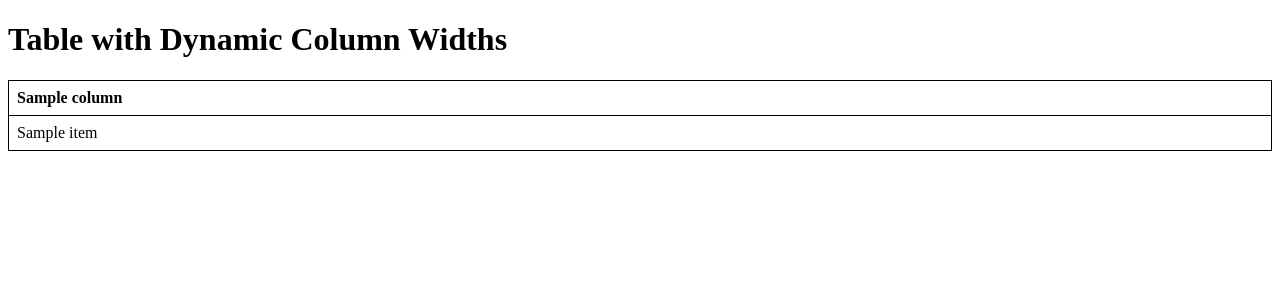
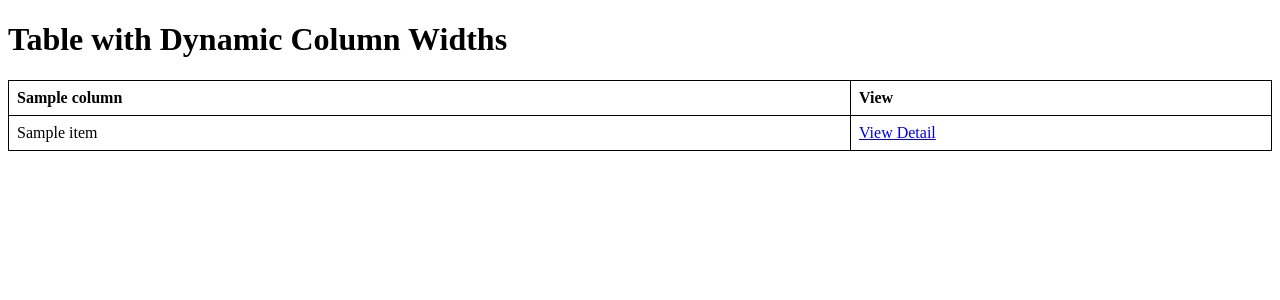
Before and after one commit to andrewcgaitskell/python_flask_charting, a Flask app: template templates/tables/dynamic_widths.html in a window 1280 px wide. Shown: the top 300 px of the page. Run offline with Flask 3, Linux system fonts and the light colour scheme; the template is opened without the code that fills it: most values are stand-ins (such as "Sample title", 1, 10 or a date in 2020).

Commit message:
Update dynamic_widths.html

```diff
--- a/templates/tables/dynamic_widths.html
+++ b/templates/tables/dynamic_widths.html
@@ -27,6 +27,7 @@
                 {% for column, width in column_widths.items() %}
                       <th style="width: {{ width }}%;">{{ column.capitalize() }}</th>
                 {% endfor %}
+               <th style="width: 5%;">View</th>
          </tr>
         </thead>
         <tbody>
@@ -35,6 +36,10 @@
                         {% for column in column_widths.keys() %}
                             <td>{{ row[column] }}</td>
                         {% endfor %}
+                        <td>
+                        <!-- Link to the chart route with the selected item ID -->
+                        <a href="{{ url_for('viewing_dp.view_details', id=row.id) }}">View Detail</a>
+                        </td>
                     </tr>
                 {% endfor %}
         </tbody>
```
